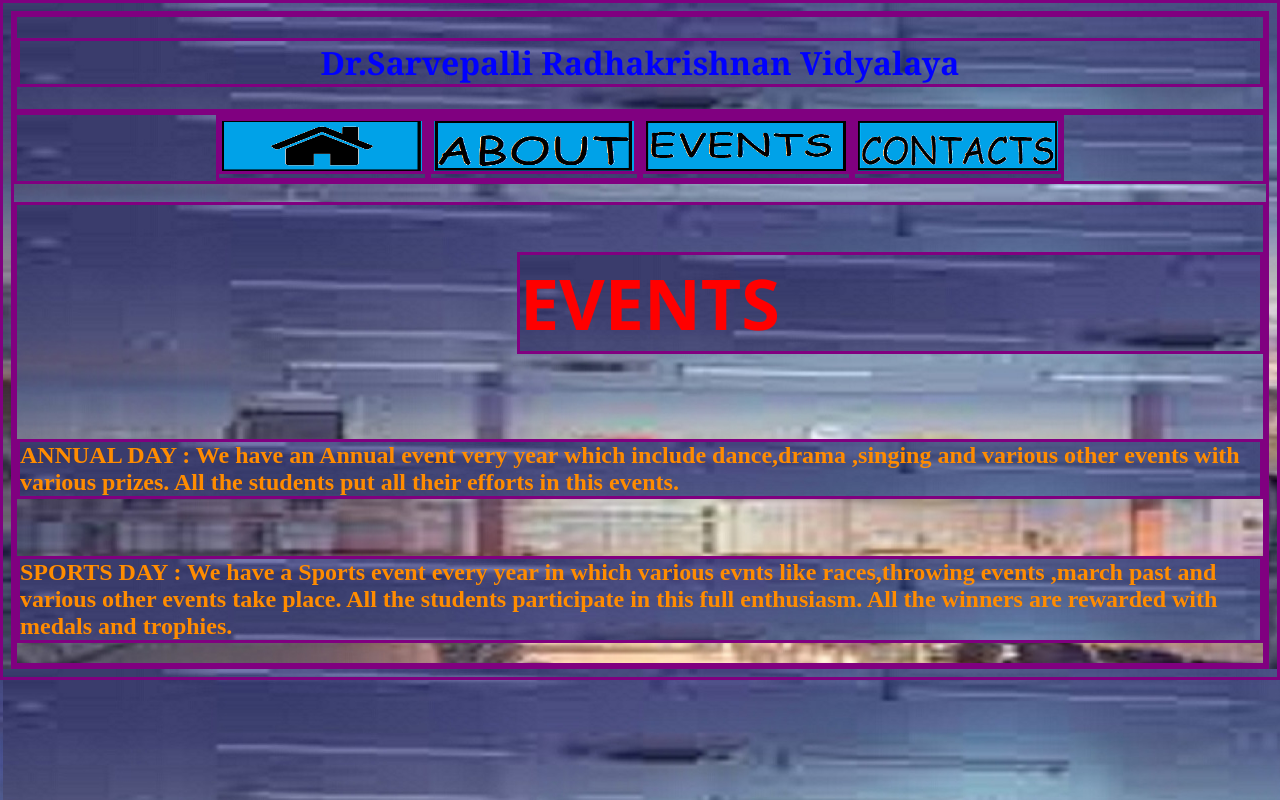
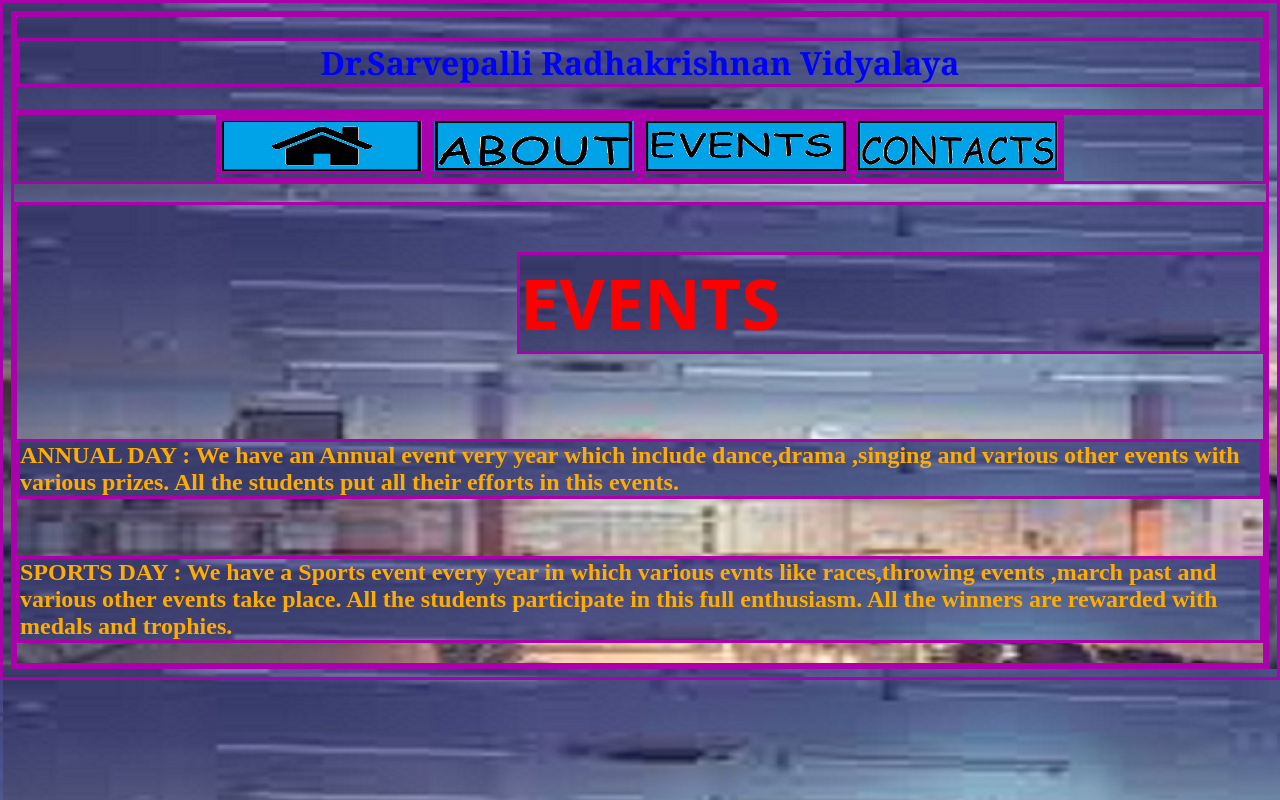
Before and after one commit to Hastansh12/MySchoolPage2, a plain HTML site: page events.html in a window 1280 px wide. Drawn offline with Linux system fonts and the light colour scheme.

Commit message:
Add files via upload

```diff
--- a/style.css
+++ b/style.css
@@ -1,13 +1,13 @@
 
   *  {border: solid;
-border-color: darkred;   }
+border-color: #FF0000;   }
 a{font-style: italic;}
 *{ background-image: url('Images/bkgG.jpg' ) ;}
 
 
 .header{
     font-family: Georgia, 'Times New Roman', Times, serif;
-    color: blue;
+    color:#0000FF;
     text-align: center;
 }
 
--- a/style1.css
+++ b/style1.css
@@ -1,12 +1,12 @@
 *  {border: solid;
-    border-color: aqua;   }
+    border-color:#00FFFF;   }
     a{font-style: italic;}
     *{ background-image: url('Images/bkgG.jpg' ) ;}
 
 
     .header{
         font-family: Georgia, 'Times New Roman', Times, serif;
-        color: blue;
+        color: #0000FF;
         text-align: center;
     }
 
@@ -21,11 +21,11 @@
 
         width:displayWidth;
         height:displayHeight;
-        background-color: fuchsia;
+        background-color: #FF00FF;
     }
 
     .info{
-        color: gold;
+        color: #FFFA00;
     }
     .info img{
        display: flex;
--- a/style2.css
+++ b/style2.css
@@ -1,12 +1,12 @@
 *  {border: solid;
-    border-color:purple;   }
+    border-color:#AB00AB;   }
     a{font-style: italic;}
     *{ background-image: url('Images/bkgG.jpg' ) ;}
 
 
     .header{
         font-family: Georgia, 'Times New Roman', Times, serif;
-        color: blue;
+        color: #0000FF;
         text-align: center;
     }
 
@@ -21,11 +21,11 @@
 
         width:displayWidth;
         height:displayHeight;
-        background-color: fuchsia;
+        background-color:#FF00FF;
     }
 
     .info h1{
-        color: red;
+        color: #FF0000;
         display: flex;
         justify-content: space-between;
         margin-left: 500px;
@@ -35,5 +35,5 @@
     }
 
     .info h2{
-        color: darkorange;
+        color: #FFAC00;
     }
```
